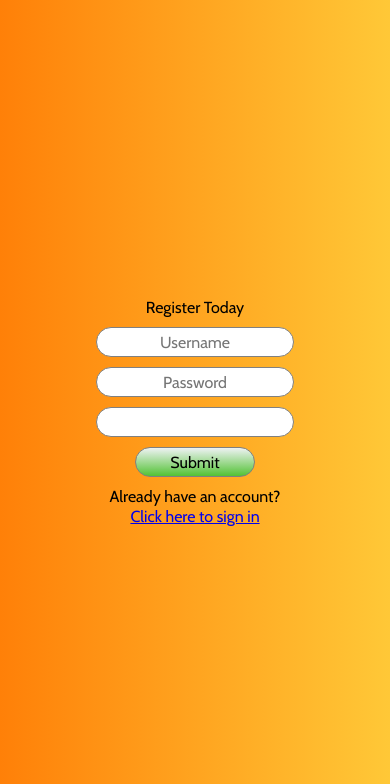
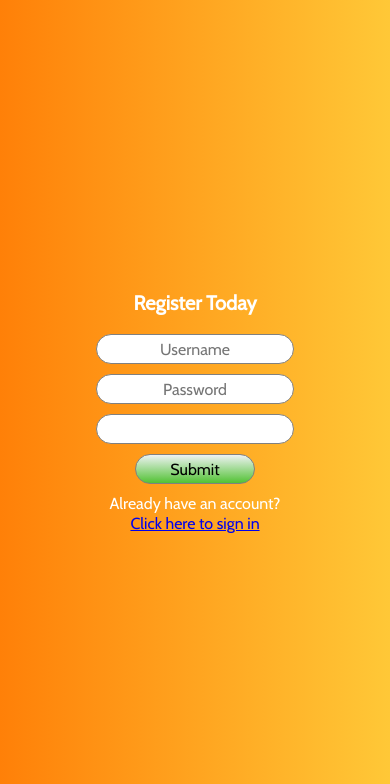
Before and after one commit to fucata55/gantt, a plain HTML site: page index.html in a window 390 px wide. Shown: the part 60-844 px from the top of the page. Drawn offline with nearby package versions, Linux system fonts and the light colour scheme.

Commit message:
added css details

```diff
--- a/index.html
+++ b/index.html
@@ -26,9 +26,11 @@
                         <a href='#'><img src="./gantt-logo.png" alt="logo"></a>
                     </div>
                 </div>
+
                 <div class='inline-block' id='landingPageRightSideRegister'>
                     <form class='register-form'>
-                        <legend>Register Today</legend>
+                        <h2>Register Today</h2>
+                        <br>
                         <input type="text" placeholder='Username'>
                         <input type="text" placeholder='Password'>
                         <input type="text" placholder='Confirm password'>
@@ -37,16 +39,22 @@
                         <a href="#">Click here to sign in</a>
                     </form>
                 </div>
+
+
 <!--
                 <div class='inline-block' id='landingPageRightSideSignin'>
                     <form class='signin-form'>
+                        <h2>Welcome back</h2>
+                        <br>
                         <input type="text" placeholder='Username'>
                         <input type="text" placeholder='Password'>
                         <button>Submit</button>
-        <p>Don't have an account yet? <a href="#">Click here to register</a></p>
+                        <p>Don't have an account yet?</p>
+                        <a href="#">Click here to register</a>
                     </form>
                 </div>
 -->
+
             </div>
             <div id='appDescription'>
                 <h2>What is Gantt app?</h2>
--- a/main.css
+++ b/main.css
@@ -65,12 +65,13 @@ button {
     display: inline-block;
 }
 
-.register-form legend {
+legend {
     margin-bottom: 10px;
 }
 
 #landingPageLeftSide,
-#landingPageRightSideRegister {
+#landingPageRightSideRegister,
+#landingPageRightSideSignin {
     text-align: center;
     width: 50%;
     height: 100vh;
@@ -89,11 +90,22 @@ button {
 }
 
 #landingPageRightSideRegister {
+    color: white;
     background: #FF8008;
     /* fallback for old browsers */
     background: -webkit-linear-gradient(to left, #FFC837, #FF8008);
     /* Chrome 10-25, Safari 5.1-6 */
     background: linear-gradient(to left, #FFC837, #FF8008);
+    /* W3C, IE 10+/ Edge, Firefox 16+, Chrome 26+, Opera 12+, Safari 7+ */
+}
+
+#landingPageRightSideSignin {
+    color: white;
+    background: #EB3349;
+    /* fallback for old browsers */
+    background: -webkit-linear-gradient(to left, #F45C43, #EB3349);
+    /* Chrome 10-25, Safari 5.1-6 */
+    background: linear-gradient(to left, #F45C43, #EB3349);
     /* W3C, IE 10+/ Edge, Firefox 16+, Chrome 26+, Opera 12+, Safari 7+ */
 }
 
@@ -112,7 +124,8 @@ button {
     height: 100px;
 }
 
-#landingPageRightSideRegister form {
+#landingPageRightSideRegister form,
+#landingPageRightSideSignin form {
     /*    How to make it align in the vertial middle?*/
     width: 300px;
     margin-left: auto;
@@ -149,7 +162,8 @@ button {
     #landingPageLeftSide img {
         height: 30px;
     }
-    #landingPageRightSideRegister {
+    #landingPageRightSideRegister,
+    #landingPageRightSideSignin {
         width: 100%;
     }
     #appDescription {
```
Lines whose indentation alone changed are shown as unchanged.
